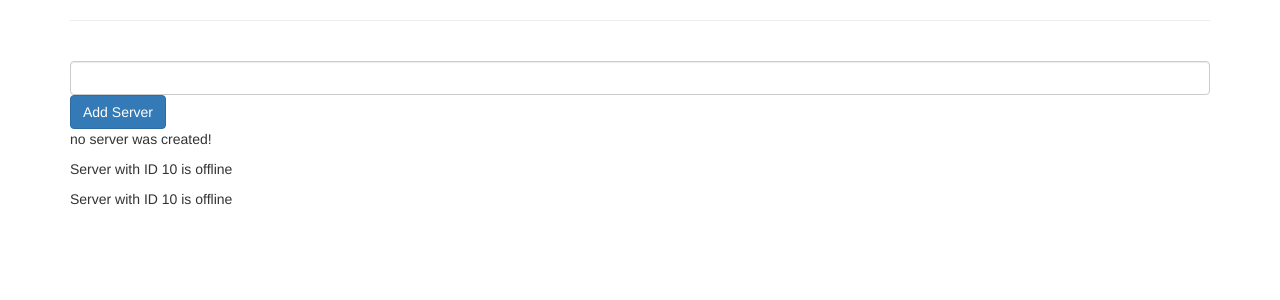
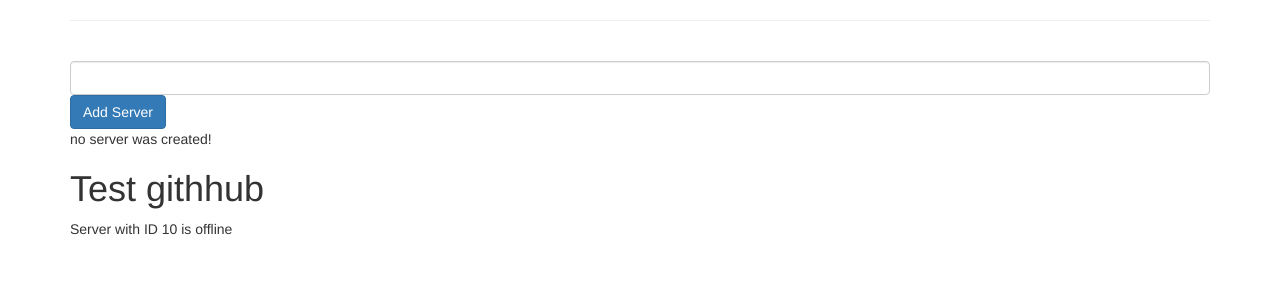
Before and after one commit to VladShylep/Trainig, an Angular app: page / in a window 1280 px wide. Shown: the top 300 px of the page. Built offline with nearby package versions, Linux system fonts and the light colour scheme.

Commit message:
git test

```diff
--- a/src/app/servers/servers.component.html
+++ b/src/app/servers/servers.component.html
@@ -9,5 +9,5 @@
         (click)="onUpdateServerName($event)">Add Server</button>
 
 <p> {{ serverCreationService }} </p>
+<h1>Test githhub</h1>
 <app-server></app-server>
-<app-server></app-server>
```
